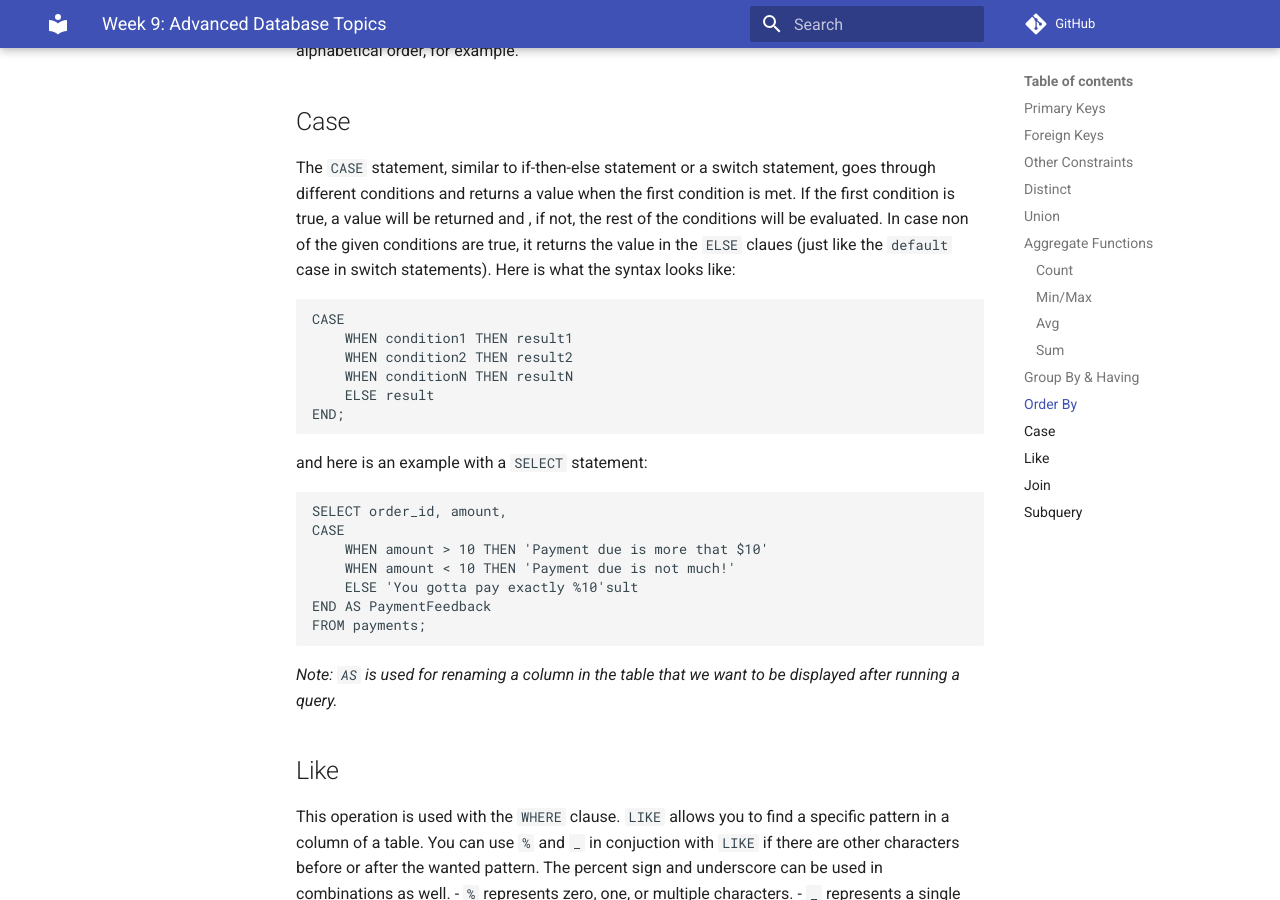
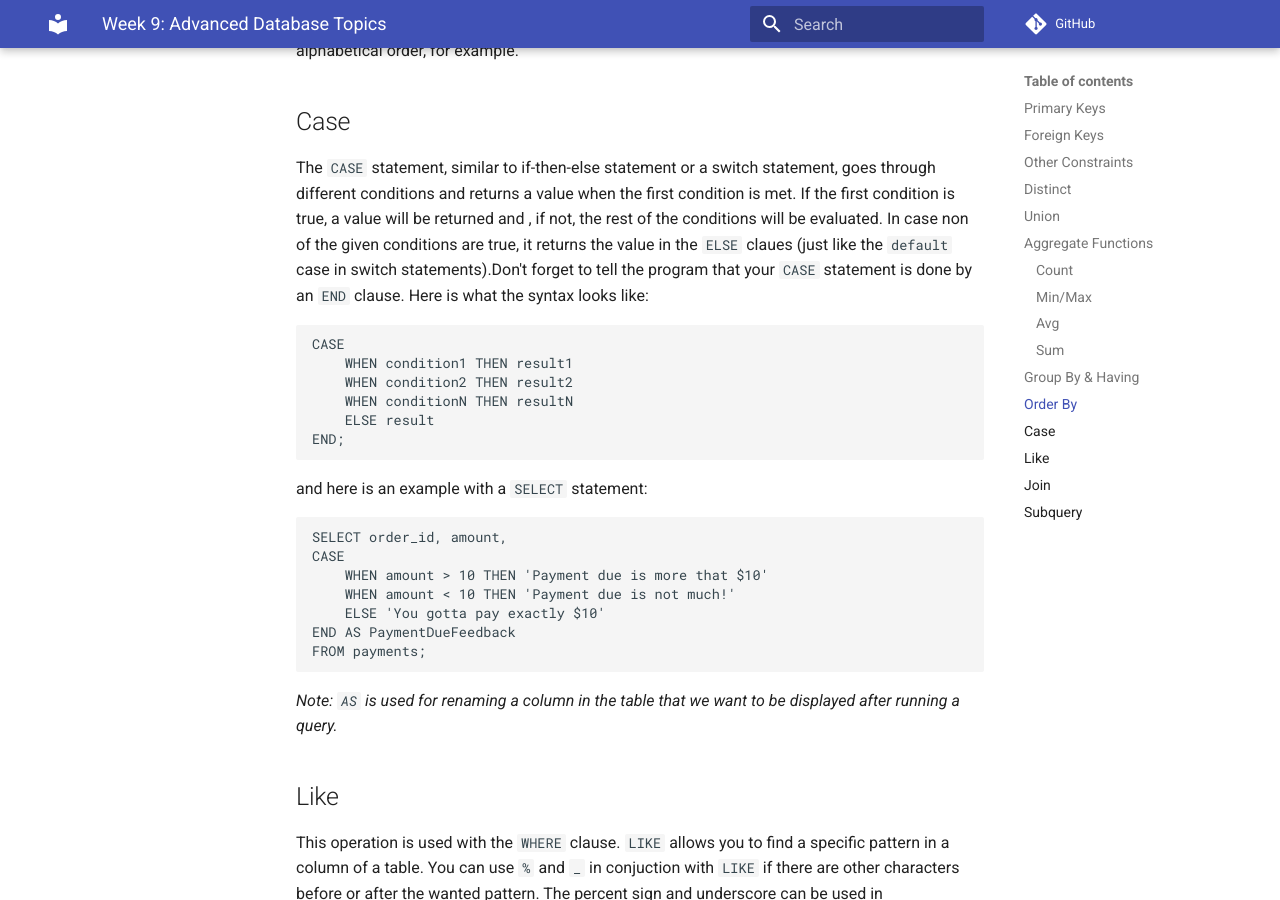
Before and after one commit to Code-4-Community/learning-resources, an MkDocs documentation site: the page built from docs/jumpstart/week-9.md, in a window 1280 px wide and 900 px high, scrolled down 7285 px. Built offline with MkDocs 1.6.1 and Material for MkDocs 9.7.7, drawn with Linux system fonts in a browser that asks for light colours; comment, search, counter and statistics services are not loaded.

Commit message:
just a small note added for END in CASE

````diff
--- a/docs/jumpstart/week-9.md
+++ b/docs/jumpstart/week-9.md
@@ -224,7 +224,7 @@
  alphabetical order, for example.
 
 ## Case
-The `CASE` statement, similar to if-then-else statement or a switch statement, goes through different conditions and returns a value when the first condition is met. If the first condition is true, a value will be returned and , if not, the rest of the conditions will be evaluated. In case non of the given conditions are true, it returns the value in the `ELSE` claues (just like the `default` case in switch statements). Here is what the syntax looks like:
+The `CASE` statement, similar to if-then-else statement or a switch statement, goes through different conditions and returns a value when the first condition is met. If the first condition is true, a value will be returned and , if not, the rest of the conditions will be evaluated. In case non of the given conditions are true, it returns the value in the `ELSE` claues (just like the `default` case in switch statements).Don't forget to tell the program that your `CASE` statement is done by an `END` clause. Here is what the syntax looks like:
 
 ```
 CASE
@@ -242,11 +242,12 @@
 CASE
     WHEN amount > 10 THEN 'Payment due is more that $10'
     WHEN amount < 10 THEN 'Payment due is not much!'
-    ELSE 'You gotta pay exactly %10'sult
-END AS PaymentFeedback
+    ELSE 'You gotta pay exactly $10'
+END AS PaymentDueFeedback
 FROM payments;
 ```
 *Note: `AS` is used for renaming a column in the table that we want to be displayed after running a query.*
+
 
 ## Like
 This operation is used with the `WHERE` clause. `LIKE` allows you to find a specific pattern in a column of a table. You can use `%` and `_` in conjuction with `LIKE` if there are other characters before or after the wanted pattern. The percent sign and underscore can be used in combinations as well.
````
